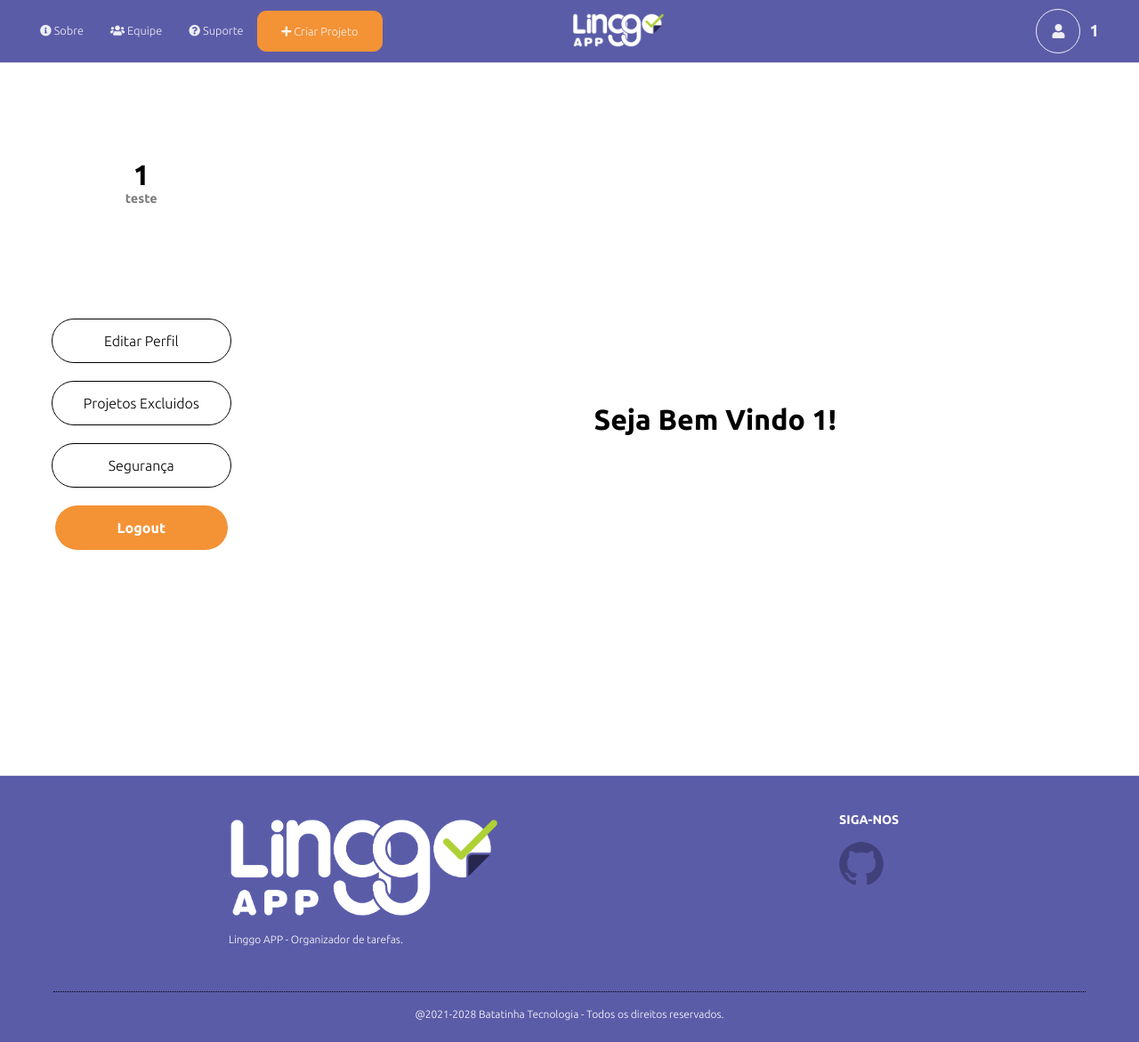
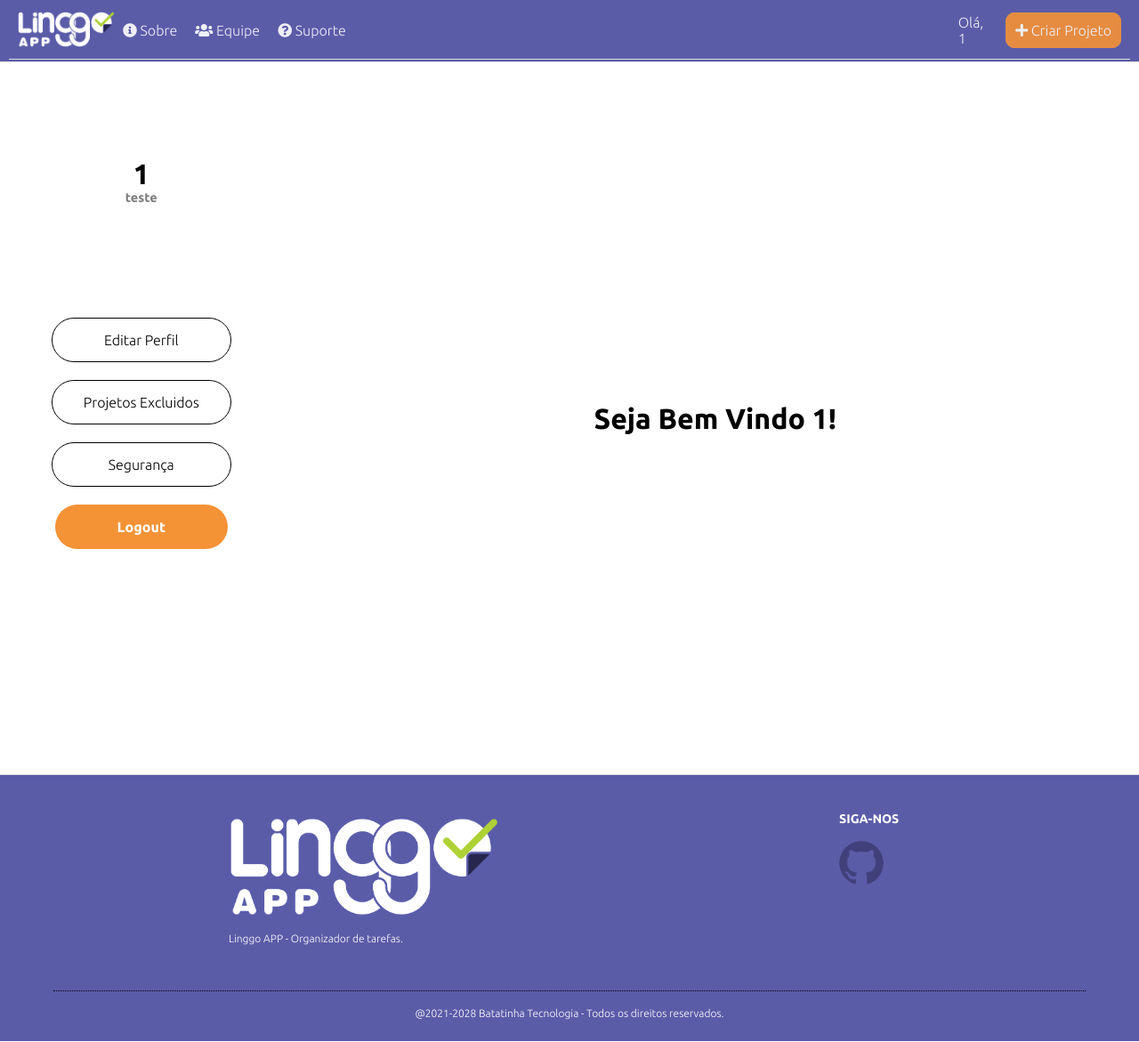
Before and after one commit to Linggo-App/linggo, a PHP site: page /linggo/src/php/perfil in a window 1280 px wide. Shown: the whole page at 89% size. Run offline with PHP 8.4, Linux system fonts and the light colour scheme; a user stored in the database is signed in; data comes from the database, SQL or seed files in the repository; grey boxes are pictures that could not be loaded.

Commit message:
Header Style Done

```diff
--- a/index.php
+++ b/index.php
@@ -114,7 +114,7 @@
 
        ;
 
-       /* overflow: hidden; */.
+       /* overflow: hidden; */
 
        position: relative;
 
--- /dev/null
+++ b/src/css/_header.scss
@@ -0,0 +1,60 @@
+header{
+    max-height: 70px;
+    @include flexCenter(row, center);
+
+
+    a:not(.anchor-logo){
+        color: #fff;
+        opacity: 0.9;
+    }
+
+    a:hover{ opacity: 1; }
+
+    #menu_btn{
+        display: none;
+    }
+
+}
+
+#header-content{
+    width: 100%;
+    padding: 10px;
+    display: grid;
+    grid-template-columns: 80% 20%;
+    align-items: center;
+    background: #5b5ca8;
+    border-bottom: 1px solid #dadce0;
+    overflow: hidden;
+
+    #user-area, #menu-area { @include flexCenter(row, none); }
+
+    #menu-area{
+
+        li:not(li:nth-child(1)){ margin: 0 10px; }
+
+        .anchor-logo{
+            width: 10px;
+            margin: 0px auto;
+
+            .logo{
+                width: auto;
+                height: 40px;
+            }
+        }
+    }
+
+    #user-area{
+        justify-content: right;
+
+        .username{ margin: 0 25px 0 0; }
+
+        .menu-createbtn > a{
+            width: 100vw;
+            padding: 10px;
+            height: 100vh;
+            border-radius: 10px;
+            background:#f49236;
+            border: 1px solid #f39339;
+        }
+    }
+}
--- /dev/null
+++ b/src/css/styles.css
@@ -0,0 +1,105 @@
+* {
+  margin: 0;
+  padding: 0;
+  outline: 0;
+  list-style: none;
+  -webkit-box-sizing: border-box;
+          box-sizing: border-box;
+  text-decoration: none;
+  font-family: "ubuntu",sans-serif;
+}
+
+header {
+  max-height: 70px;
+  display: -webkit-box;
+  display: -ms-flexbox;
+  display: flex;
+  -webkit-box-align: center;
+      -ms-flex-align: center;
+          align-items: center;
+  -webkit-box-pack: center;
+      -ms-flex-pack: center;
+          justify-content: center;
+  -webkit-box-orient: horizontal;
+  -webkit-box-direction: normal;
+      -ms-flex-direction: row;
+          flex-direction: row;
+}
+
+header a:not(.anchor-logo) {
+  color: #fff;
+  opacity: 0.9;
+}
+
+header a:hover {
+  opacity: 1;
+}
+
+header #menu_btn {
+  display: none;
+}
+
+#header-content {
+  width: 100%;
+  padding: 10px;
+  display: -ms-grid;
+  display: grid;
+  -ms-grid-columns: 80% 20%;
+      grid-template-columns: 80% 20%;
+  -webkit-box-align: center;
+      -ms-flex-align: center;
+          align-items: center;
+  background: #5b5ca8;
+  border-bottom: 1px solid #dadce0;
+  overflow: hidden;
+}
+
+#header-content #user-area, #header-content #menu-area {
+  display: -webkit-box;
+  display: -ms-flexbox;
+  display: flex;
+  -webkit-box-align: center;
+      -ms-flex-align: center;
+          align-items: center;
+  -webkit-box-pack: none;
+      -ms-flex-pack: none;
+          justify-content: none;
+  -webkit-box-orient: horizontal;
+  -webkit-box-direction: normal;
+      -ms-flex-direction: row;
+          flex-direction: row;
+}
+
+#header-content #menu-area li:not(li:nth-child(1)) {
+  margin: 0 10px;
+}
+
+#header-content #menu-area .anchor-logo {
+  width: 10px;
+  margin: 0px auto;
+}
+
+#header-content #menu-area .anchor-logo .logo {
+  width: auto;
+  height: 40px;
+}
+
+#header-content #user-area {
+  -webkit-box-pack: right;
+      -ms-flex-pack: right;
+          justify-content: right;
+}
+
+#header-content #user-area .username {
+  margin: 0 25px 0 0;
+}
+
+#header-content #user-area .menu-createbtn > a {
+  width: 100vw;
+  padding: 10px;
+  height: 100vh;
+  border-radius: 10px;
+  background: #f49236;
+  border: 1px solid #f39339;
+}
+/*# sourceMappingURL=styles.css.map */
--- /dev/null
+++ b/src/css/styles.scss
@@ -0,0 +1,18 @@
+*{
+    margin: 0;
+    padding: 0;
+    outline: 0;
+    list-style: none;
+    box-sizing: border-box;
+    text-decoration: none;
+    font-family: "ubuntu",sans-serif;
+}
+
+@mixin flexCenter($flex_direction, $justify_content){
+    display: flex;
+    align-items: center;
+    justify-content: $justify_content;
+    flex-direction: $flex_direction;
+}
+
+@import './_header.scss';
--- a/src/php/header.php
+++ b/src/php/header.php
@@ -1,23 +1,3 @@
-<?php
-
-// require('./connect');
-
-    // $con=mysqli_connect("localhost","root","","linggo") or die ("Sem conexão");
-
-    // $serv="localhost/linggo/";
-
-
-
-    // Conexão para páginaWeb
-
-    // $con=mysqli_connect("sql309.epizy.com","epiz_28608127","ycJtjMygknrdRbq","epiz_28608127_linggo") or die ("Sem conexão");
-
-    // $serv="linggoapp.42web.io/";
-
-
-
- ?>
-
 <!DOCTYPE html>
 
 <html lang="pt-br">
@@ -30,13 +10,13 @@
 
     <link rel="icon" href="../../assets/Mini-Logo.png">
 
-    <!-- <meta http-equiv="refresh" content="1" >  -->
+    <!-- <meta http-equiv="refresh" content="5" >  -->
 
     <meta http-equiv="X-UA-Compatible" content="IE=edge">
 
     <meta name="viewport" content="width=device-width, initial-scale=1.0">
 
-    <!-- <link rel="stylesheet" href="../../global.css"> -->
+    <link rel="stylesheet" href="../css/styles.css">
 
     <link rel="stylesheet" href="https://use.fontawesome.com/releases/v5.15.3/css/all.css" integrity="sha384-SZXxX4whJ79/gErwcOYf+zWLeJdY/qpuqC4cAa9rOGUstPomtqpuNWT9wdPEn2fk" crossorigin="anonymous">
 
@@ -50,100 +30,89 @@
 
         <header><!-- inicio do header -->
 
+        <div id="header-content">
+
         <input type="checkbox" name="" id="check_menu" style="display: none;"><!-- checkbox que acionará o menu na parte responsiva, ficará invisivel -->
 
 <label id="menu_btn" for="check_menu" ><!-- label que ficará responsavel acionar a checkbox -->
-
     <i class="fas fa-bars"></i><!-- icone de hamburger retirado do fontawesome -->
-
 </label><!-- fechando a label -->
 
+<nav>
 
+    <ul id="menu-area" ><!-- abrindo a tag ul para criar uma lista -->
 
-        <nav class="menu"><!-- abrindo nav onde ficará o menu -->
+        <li>
+             <!-- link que leva para a página home com uma imagem do nosso logo em branco para se destacar com o fundo da página -->
+            <a class="anchor-logo" href="../../index" target="_self">
+                <img class="logo" src="../../assets/LingoApp_Branco_Cortada.png" alt="Logo da página com cores em roxo e laranja">
+            </a>
+        </li>
 
+        <li>
+            <a href="../../index#sobre" target="_self">
+                <i class="fas fa-info-circle"></i>
+                Sobre
+            </a>
+        </li><!-- primeiro item, com o link para o container Sobre e icone do site fontawesome -->
 
+        <li>
+            <a href="../../index#equipe" target="_self">
+                <i class="fas fa-users"></i>
+                Equipe
+            </a>
+        </li><!-- segundo item, com o link para o container Equipe e icone do site fontawesome -->
 
-            <ul><!-- abrindo a tag ul para criar uma lista -->
-
-                <li><a href="../../index#sobre" target="_self"><i class="fas fa-info-circle"></i> Sobre</a></li><!-- primeiro item, com o link para o container Sobre e icone do site fontawesome -->
-
-                <li><a href="../../index#equipe" target="_self"><i class="fas fa-users"></i> Equipe</a></li><!-- segundo item, com o link para o container Equipe e icone do site fontawesome -->
-
-                <li><a href="https://www.facebook.com/Linggo-APP-104781658511510/" target="_blank"><i class="fas fa-question-circle"></i> Suporte</a></li><!-- terceiro item, com o link para a nossa página no facebook voltado para o suporte ao nosso usuário e icone do site fontawesome -->
-
-                <li class="menu__createbtn"><a href="./add_agenda" target="_self"><i class="fas fa-plus"></i> Criar Projeto</a></li><!-- quarto item, com o link para a página de add_agenda para criar projetos e icone do site fontawesome -->
-
-
+        <li>
+            <a href="https://www.facebook.com/Linggo-APP-104781658511510/" target="_blank">
+                <i class="fas fa-question-circle"></i>
+                Suporte
+            </a>
+        </li><!-- terceiro item, com o link para a nossa página no facebook voltado para o suporte ao nosso usuário e icone do site fontawesome -->
 
     </ul><!-- fechando a tag de lista -->
 
-        </nav><!-- fechando a tag nav -->
+</nav>
 
-             <a class="cont_logo" href="../../index" target="_self"><img class="logo" src="../../assets/LingoApp_Branco.png" alt="Logo da página com cores em roxo e laranja"></a><!-- link que leva para a página home com uma imagem do nosso logo em branco para se destacar com o fundo da página -->
+<div id="user-area"><!-- container do usuário -->
+    <!-- container onde ficará o nome do usuário -->
 
-
-
-        <div class="user"><!-- container do usuário -->
-
+    <div class="username">
         <?php
-
             if(!isset($_SESSION["username"])){/*verifica se o nome de usuário não foi passado pela sessão*/
 
-                    echo "<a href='./cadastro' target='_self' class='perfil_img'>
-
-                    <i class='fas fa-user'></i>
-
-                 </a>";/*se não for passado, então vai imprimir o link para a página de cadastro*/
+            echo
+                // "<a href='./perfil' target='_self' class='perfil-img'>
+                //     <i class='fas fa-user'></i>
+                // </a>"
+                // .
+                "<a href='./cadastro' target='_self'>"
+                    ."Logar".
+                "</a>";/*se não for passado, então vai imprimir o link para a página de cadastro*/
 
             }else{/* se tiver sido passado o valor para a variavel da sessão, então o link será para a pagina de perfil.php*/
 
-                    echo "<a href='./perfil' target='_self' class='perfil_img'>
-
-                    <i class='fas fa-user'></i>
-
-                 </a>";
+                echo
+                    "<a href='./perfil' target='_self'>Olá, <br>"
+                        .$_SESSION["username"].
+                    "</a>";
 
             }
+        ?>
+    </div><!-- fechando o container do username -->
 
-            ?>
+    <li class="menu-createbtn">
+        <a href="./add_agenda" target="_self">
+            <i class="fas fa-plus"></i>
+            Criar Projeto
+        </a>
+    </li><!-- quarto item, com o link para a página de add_agenda para criar projetos e icone do site fontawesome -->
 
-
-
-            <!-- container onde ficará o nome do usuário -->
-
-            <h3 class="username"><?php
-
-                if(!isset($_SESSION["username"])){//se o valor não tiver sido passado na sessão, então imprime o link para a página de cadastro com o valor Logar
-
-                    echo "<a href='./cadastro' target='_self' >
-
-                    "."Logar"."
-
-                 </a>";
-
-
-
-
-
-               }else{// caso contrário, imprime o link com o valor do nome de usuário dentro desse link
-
-                    echo "<a href='./perfil' target='_self'>
-
-                    ".$_SESSION["username"]."
-
-                 </a>";
-
-               }
-
-
-
-            ?></h3><!-- fechando o container do username -->
 
 </div><!-- fechando o container do usuário -->
 
+        </div>
         </header><!-- fechando a tag header -->
-
     </body>
 
 </html>
```
Also changed, not shown: src/css/Initial.txt (deleted), 1 other file. Lines whose indentation alone changed are shown as unchanged.
